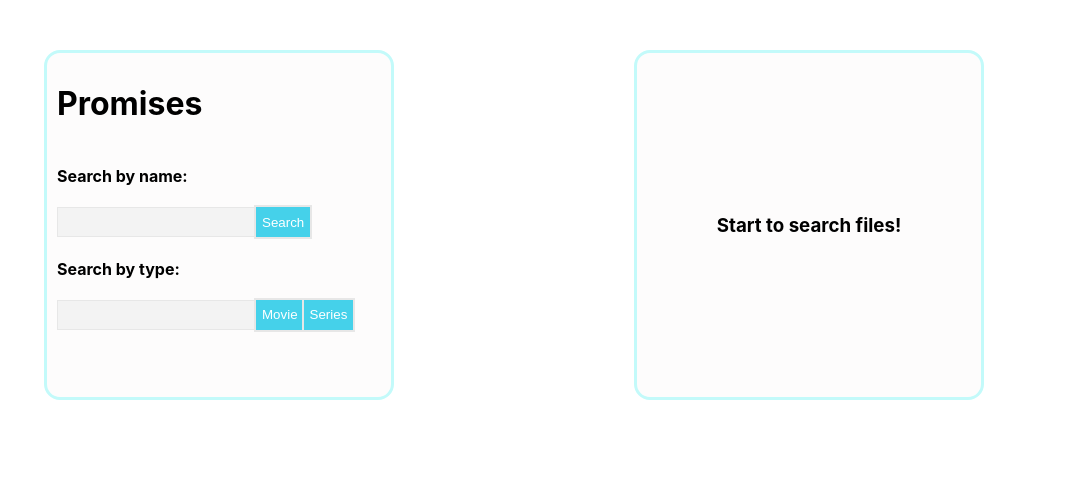
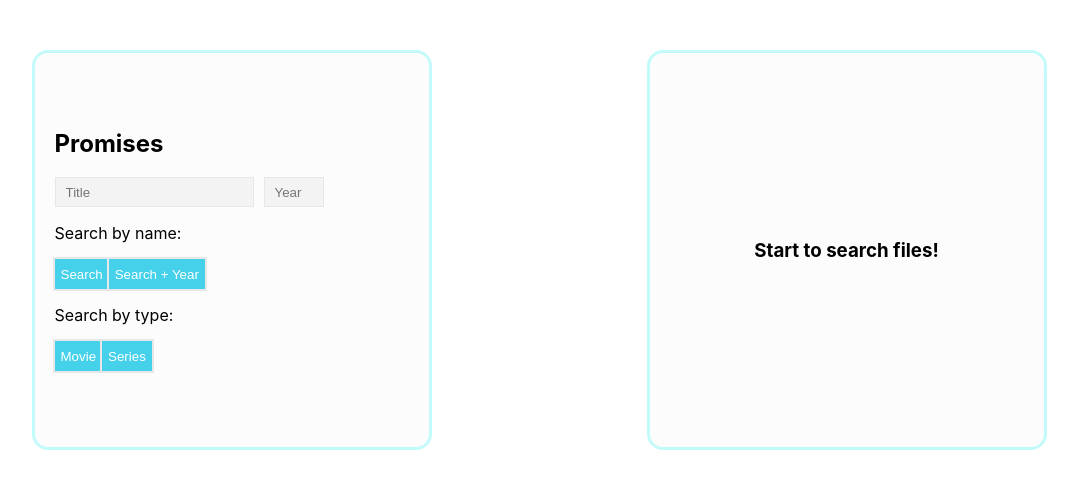
Before and after one commit to vetero4ok/nativeLessonsJS, a React (Create React App) app: page / in a window 1280 px wide. Shown: the top 488 px of the page, without its empty margins (76-1154 px from the left). Built offline with nearby package versions, Linux system fonts and the light colour scheme.

Commit message:
refactor add search by year

```diff
--- a/src/lessons/lesson3/API.ts
+++ b/src/lessons/lesson3/API.ts
@@ -13,6 +13,9 @@ const API = {
     searchFilmsByType: (title: string, type: string) => {
         return axiosInstance.get(`${key}&s=${title}&type=${type}`)
     },
+    searchFilmByYear: (title: string,year:string)=> {
+        return axiosInstance.get(`${key}&s=${title}}&y=${year}`)
+    },
 
 };
 
--- a/src/lessons/lesson3/Lesson3.tsx
+++ b/src/lessons/lesson3/Lesson3.tsx
@@ -8,8 +8,9 @@ import {PosterComponents} from './PosterComponents';
 const Lesson3 = () => {
     const [searchName, setSearchName] = useState('');
     const [searchResult, setSearchResult] = useState<Array<any>>([]);
-    const [searchNameByType, setSearchNameByType] = useState('');
-    const [searchResultByType, setSearchResultByType] = useState<Array<any>>([]);
+    // const [searchNameByType, setSearchNameByType] = useState('');
+    //const [searchResultByType, setSearchResultByType] = useState<Array<any>>([]);
+    const [year, setYear] = useState<string>('')
     const [error, setError] = useState<string>('Start to search files!')
     const searchFilm = () => {
         API.searchFilmsByTitle(searchName)
@@ -18,15 +19,10 @@ const Lesson3 = () => {
                 const {Response, Search, Error} = data;
                 if (Response === 'True') {
                     setSearchResult(Search);
-                    //    console.log(data, 'error')
-
                 } else {
-                    setSearchResult([]);
                     setError(Error)
-                    console.log(data, 'error')
                 }
             })
-
     };
 
     // const searchFilm = async () => {
@@ -47,38 +43,58 @@ const Lesson3 = () => {
     // }
     const searchByType = (e: React.MouseEvent<HTMLButtonElement>) => {
         const type: string = e.currentTarget.dataset.t ? e.currentTarget.dataset.t : '';
-        API.searchFilmsByType(searchNameByType, type)
+        API.searchFilmsByType(searchName, type)
             .then(({data}) => {
                 console.log(data);
                 const {Search, Response, Error} = data;
                 if (Response === 'True') {
-                    // setSearchResultByType(JSON.stringify(Search))
-                    setSearchResultByType(Search)
+                    setSearchResult(Search)
                 } else setError(Error)
-                //setSearchResultByType(Error)
+            })
+    }
+    const searchByYear = () => {
+        API.searchFilmByYear(searchName, year)
+            .then(({data}) => {
+                console.log(data);
+                const {Response, Search, Error} = data;
+                if (Response === 'True') {
+                    setSearchResult(Search);
+                } else {
+                    setSearchResult([]);
+                    setError(Error)
+                }
             })
     }
 
     return (
         <div className={'mainContainer'}>
             <div className={'searchContainer'}>
-                <h1>Promises</h1>
+                <h2>Promises</h2>
                 <div>
-                    <h4><p>Search by name:</p></h4>
-                    <input type="text" value={searchName} onChange={(e) => setSearchName(e.currentTarget.value)}/>
-
-                    <button onClick={searchFilm}>Search</button>
+                    <input type="text"
+                           placeholder={'Title'}
+                           value={searchName} onChange={(e) =>
+                        setSearchName(e.currentTarget.value)}/>
+                    <input
+                        type="text"
+                        placeholder={'Year'}
+                        style={{width: '60px', marginLeft: '10px'}} value={year}
+                        onChange={(e) =>
+                            setYear(e.currentTarget.value)}/>
                 </div>
                 <div>
-                    <h4><p>Search by type:</p></h4>
-                    <input type="text" value={searchNameByType}
-                           onChange={(e) => setSearchNameByType(e.currentTarget.value)}/>
-
+                    <p>Search by name:</p>
+                    <button onClick={searchFilm}>Search</button>
+                    <button onClick={searchByYear}>Search + Year</button>
+                    <p>Search by type:</p>
                     <button onClick={searchByType} data-t="movie">Movie</button>
                     <button onClick={searchByType} data-t="series">Series</button>
 
+
                 </div>
                 <br/>
+
+
             </div>
             <div className={'posterContainer'}>
                 <PosterComponents
--- a/src/lessons/lesson3/les3.css
+++ b/src/lessons/lesson3/les3.css
@@ -5,12 +5,13 @@
 }
 
 .searchContainer {
-    width: 350px;
-    height: 350px;
+    width: 400px;
+    height: 400px;
     display: flex;
     flex-direction: column;
+    justify-content: center;
     border: 3px solid #c3fafa;
-    padding: 10px;
+    padding: 20px;
     background: rgba(252, 251, 251, 0.6);
     border-radius: 1em;
 
@@ -66,8 +67,8 @@ li.figure {
 
 }
 .error{
-    width: 350px;
-    height: 350px;
+    width: 400px;
+    height: 400px;
     display: flex;
     justify-content: center;
     align-items: center;
```
Also changed, not shown: 1 other file (tests, documents, lock files or other folders).
